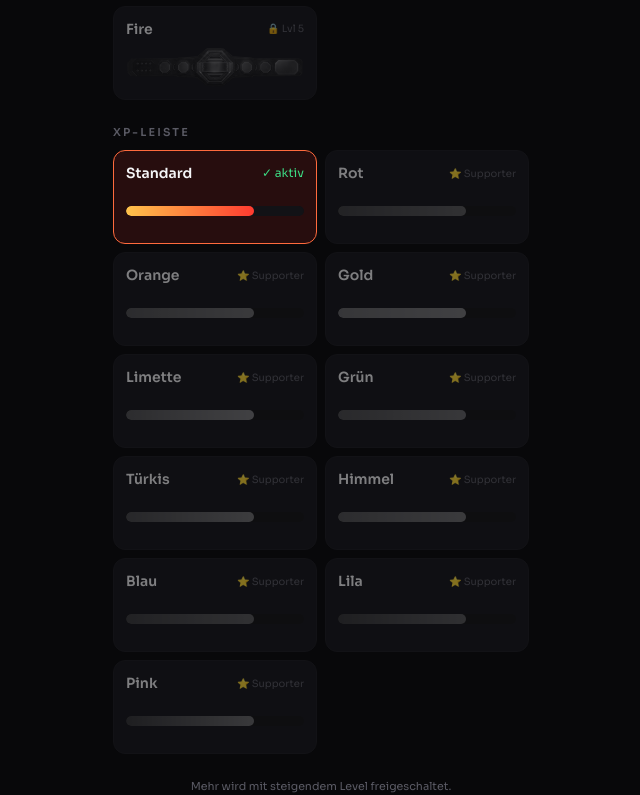
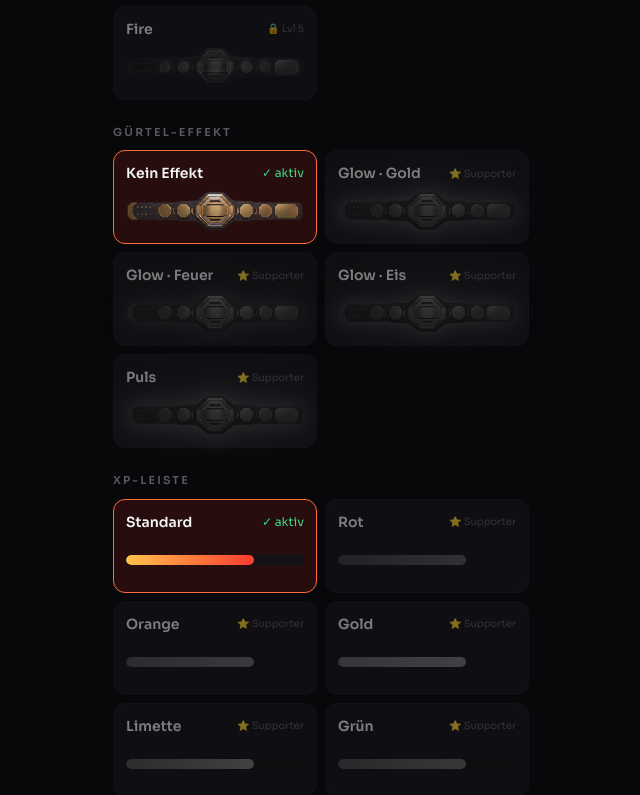
Before and after one commit to Dambthirteen/FightCalender, a Next.js app: page /spind in a window 1280 px wide. Shown: the part 1571-2366 px from the top of the page, without its empty margins (319-959 px from the left). Built offline with nearby package versions, Linux system fonts and the light colour scheme; no server answers.

Commit message:
Neuer Cosmetic 'Gürtel-Effekt' (Supporter): Glow Gold/Feuer/Eis + Puls; drop-shadow folgt der Gürtel-Silhouette; Vorschau im Spind + Profil

```diff
--- a/src/app/globals.css
+++ b/src/app/globals.css
@@ -164,6 +164,19 @@ h1, h2, h3, .font-display {
   .flame-wave { filter: none; }
 }
 
+/* Gürtel-Effekte (Supporter). drop-shadow folgt der Gürtel-Silhouette → geformter Schein. */
+.belt-fx-glow { filter: drop-shadow(0 0 9px rgba(255,194,75,0.62)) drop-shadow(0 0 22px rgba(255,194,75,0.34)); }
+.belt-fx-fire { filter: drop-shadow(0 0 9px rgba(255,90,40,0.64)) drop-shadow(0 0 24px rgba(255,59,48,0.36)); }
+.belt-fx-ice  { filter: drop-shadow(0 0 9px rgba(120,205,255,0.62)) drop-shadow(0 0 24px rgba(56,189,248,0.34)); }
+@keyframes beltGlowPulse {
+  0%, 100% { filter: drop-shadow(0 0 5px rgba(255,194,75,0.4))  drop-shadow(0 0 12px rgba(255,194,75,0.22)); }
+  50%      { filter: drop-shadow(0 0 14px rgba(255,194,75,0.82)) drop-shadow(0 0 30px rgba(255,194,75,0.5)); }
+}
+.belt-fx-pulse { animation: beltGlowPulse 2.6s ease-in-out infinite; will-change: filter; }
+@media (prefers-reduced-motion: reduce) {
+  .belt-fx-pulse { animation: none; filter: drop-shadow(0 0 9px rgba(255,194,75,0.62)) drop-shadow(0 0 22px rgba(255,194,75,0.34)); }
+}
+
 /* ===================== Bausteine ===================== */
 .card {
   background: linear-gradient(180deg, var(--surface) 0%, var(--bg-elev) 100%);
--- a/src/app/profil/[name]/page.tsx
+++ b/src/app/profil/[name]/page.tsx
@@ -9,7 +9,7 @@ import { GENDERS, athleteLabel, competitorLabel, trainerLabel, macherMonth } fro
 import { nextStreakBadge, STREAK_BADGES, COMPETITION_BADGES, FIGHT_BADGES, TOURNAMENT_BADGES, JUDGE_BADGES, SPECIAL_BADGES, SECRET_BADGES } from '@/lib/badges';
 import XpBar, { type XpData } from '@/components/XpBar';
 import FullscreenLoader from '@/components/FullscreenLoader';
-import { nameplateStyle, avatarFrame, flameFilter, beltSkin, xpBarColor } from '@/lib/cosmetics';
+import { nameplateStyle, avatarFrame, flameFilter, beltSkin, beltFxClass, xpBarColor } from '@/lib/cosmetics';
 
 interface BadgeInfo { id: string; label: string; emoji: string; kind: string; hint: string }
 interface BadgeData { streakDays: number; streakWeeks: number; longest: number; competitions: number; earned: BadgeInfo[]; displayed: string[]; clanTag?: string | null; points?: number; adAvailable?: boolean }
@@ -19,12 +19,12 @@ interface BadgeData { streakDays: number; streakWeeks: number; longest: number;
 // damit 1 Badge neben dem Clantag sitzt und 2 symmetrisch sind:
 // inner-links · inner-rechts · outer-links · outer-rechts.
 const BELT_SLOTS = [32, 67.9, 21.4, 78.6];
-function Belt({ clanTag, badges, onBadge, skin }: { clanTag: string | null; badges: BadgeInfo[]; onBadge?: (b: BadgeInfo) => void; skin?: string }) {
+function Belt({ clanTag, badges, onBadge, skin, fx }: { clanTag: string | null; badges: BadgeInfo[]; onBadge?: (b: BadgeInfo) => void; skin?: string; fx?: string }) {
   const s = beltSkin(skin);
   return (
     <div className="relative w-full select-none" style={{ aspectRatio: '1400 / 319', containerType: 'inline-size' }}>
       {/* eslint-disable-next-line @next/next/no-img-element */}
-      <img src={s.src} alt="Championship Belt" className="w-full h-full object-contain pointer-events-none" />
+      <img src={s.src} alt="Championship Belt" className={`w-full h-full object-contain pointer-events-none ${beltFxClass(fx)}`} />
       {clanTag && (
         <div className="absolute -translate-x-1/2 -translate-y-1/2 text-center" style={{ left: '49.8%', top: '53%' }}>
           <span className="font-display tracking-wide" style={{ color: s.clanColor, fontSize: '6.5cqw', lineHeight: 1 }}>{clanTag}</span>
@@ -599,7 +599,7 @@ export default function ProfilePage() {
 
           {/* Championship-Belt: Clantag + ausgestellte Badges */}
           <div className="w-full mt-2">
-            <Belt clanTag={badgeData?.clanTag ?? null} badges={displayedBadges} onBadge={setBeltBadge} skin={cosmetics.belt} />
+            <Belt clanTag={badgeData?.clanTag ?? null} badges={displayedBadges} onBadge={setBeltBadge} skin={cosmetics.belt} fx={cosmetics.beltFx} />
           </div>
 
         </div>
--- a/src/app/spind/page.tsx
+++ b/src/app/spind/page.tsx
@@ -5,7 +5,7 @@ import PageHeader from '@/components/PageHeader';
 import { useUser } from '@/components/UserProvider';
 import { colorFor, initials, PALETTE } from '@/lib/avatar';
 import StreakFlame from '@/components/StreakFlame';
-import { COSMETICS, nameplateStyle, avatarFrame, flameFilter, beltSkin, xpBarColor, type CosmeticCategory } from '@/lib/cosmetics';
+import { COSMETICS, nameplateStyle, avatarFrame, flameFilter, beltSkin, beltFxClass, xpBarColor, type CosmeticCategory } from '@/lib/cosmetics';
 
 export default function SpindPage() {
   const { userName } = useUser();
@@ -66,6 +66,11 @@ export default function SpindPage() {
       // eslint-disable-next-line @next/next/no-img-element
       return <img src={beltSkin(id).src} alt="" className="w-full" style={{ maxHeight: 40, objectFit: 'contain' }} />;
     }
+    if (category === 'beltFx') {
+      // Effekt auf dem aktuell getragenen Gürtel vorschauen.
+      // eslint-disable-next-line @next/next/no-img-element
+      return <img src={beltSkin(cos.belt).src} alt="" className={`w-full ${beltFxClass(id)}`} style={{ maxHeight: 40, objectFit: 'contain' }} />;
+    }
     if (category === 'xpbar') {
       const col = xpBarColor(id);
       return (
@@ -93,7 +98,7 @@ export default function SpindPage() {
             <div className="text-[11px] uppercase tracking-[0.18em] text-[var(--muted)] mt-1">Tage Streak</div>
           </div>
           {/* eslint-disable-next-line @next/next/no-img-element */}
-          <img src={beltSkin(cos.belt).src} alt="Gürtel" className="w-full mt-4" style={{ aspectRatio: '1400 / 319', objectFit: 'contain' }} />
+          <img src={beltSkin(cos.belt).src} alt="Gürtel" className={`w-full mt-4 ${beltFxClass(cos.beltFx)}`} style={{ aspectRatio: '1400 / 319', objectFit: 'contain' }} />
           <div className="w-full mt-4 h-2.5 rounded-full overflow-hidden" style={{ background: 'var(--surface-2)' }}>
             <div className="h-full rounded-full" style={{ width: '72%', background: xpBarColor(cos.xpbar) ?? 'linear-gradient(90deg, var(--gold), var(--accent))' }} />
           </div>
--- a/src/lib/cosmetics.ts
+++ b/src/lib/cosmetics.ts
@@ -5,7 +5,7 @@
  */
 import type { CSSProperties } from 'react';
 
-export type CosmeticCategory = 'nameplate' | 'avatarFrame' | 'flame' | 'belt' | 'xpbar';
+export type CosmeticCategory = 'nameplate' | 'avatarFrame' | 'flame' | 'belt' | 'beltFx' | 'xpbar';
 export interface CosmeticItem { id: string; label: string; minLevel: number; sku?: string }
 
 /** Premium-Verläufe der XP-Leiste (Supporter). 'default' = Rangfarbe (kein Override).
@@ -37,6 +37,17 @@ export const BELT_SKINS: Record<string, BeltSkin> = {
 };
 export function beltSkin(id?: string): BeltSkin {
   return BELT_SKINS[id ?? 'default'] ?? BELT_SKINS.default;
+}
+
+/** Gürtel-Effekt (Supporter) → CSS-Klasse. Der drop-shadow-Glow folgt der Gürtel-Silhouette. */
+export function beltFxClass(id?: string): string {
+  switch (id) {
+    case 'glow': return 'belt-fx-glow';
+    case 'fire': return 'belt-fx-fire';
+    case 'ice': return 'belt-fx-ice';
+    case 'pulse': return 'belt-fx-pulse';
+    default: return '';
+  }
 }
 
 export const COSMETICS: Record<CosmeticCategory, { label: string; items: CosmeticItem[] }> = {
@@ -74,6 +85,17 @@ export const COSMETICS: Record<CosmeticCategory, { label: string; items: Cosmeti
       { id: 'default', label: 'Klassisch', minLevel: 1 },
       { id: 'ice', label: 'Eis', minLevel: 1 }, // zum Testen auf Level 1
       { id: 'fire', label: 'Fire', minLevel: 5 },
+    ],
+  },
+  // Gürtel-Effekt: reine CSS-Glows, Supporter-exklusiv (minLevel unerreichbar → nur per Entitlement).
+  beltFx: {
+    label: 'Gürtel-Effekt',
+    items: [
+      { id: 'default', label: 'Kein Effekt', minLevel: 1 },
+      { id: 'glow', label: 'Glow · Gold', minLevel: 999, sku: 'supporter' },
+      { id: 'fire', label: 'Glow · Feuer', minLevel: 999, sku: 'supporter' },
+      { id: 'ice', label: 'Glow · Eis', minLevel: 999, sku: 'supporter' },
+      { id: 'pulse', label: 'Puls', minLevel: 999, sku: 'supporter' },
     ],
   },
   xpbar: {
```
